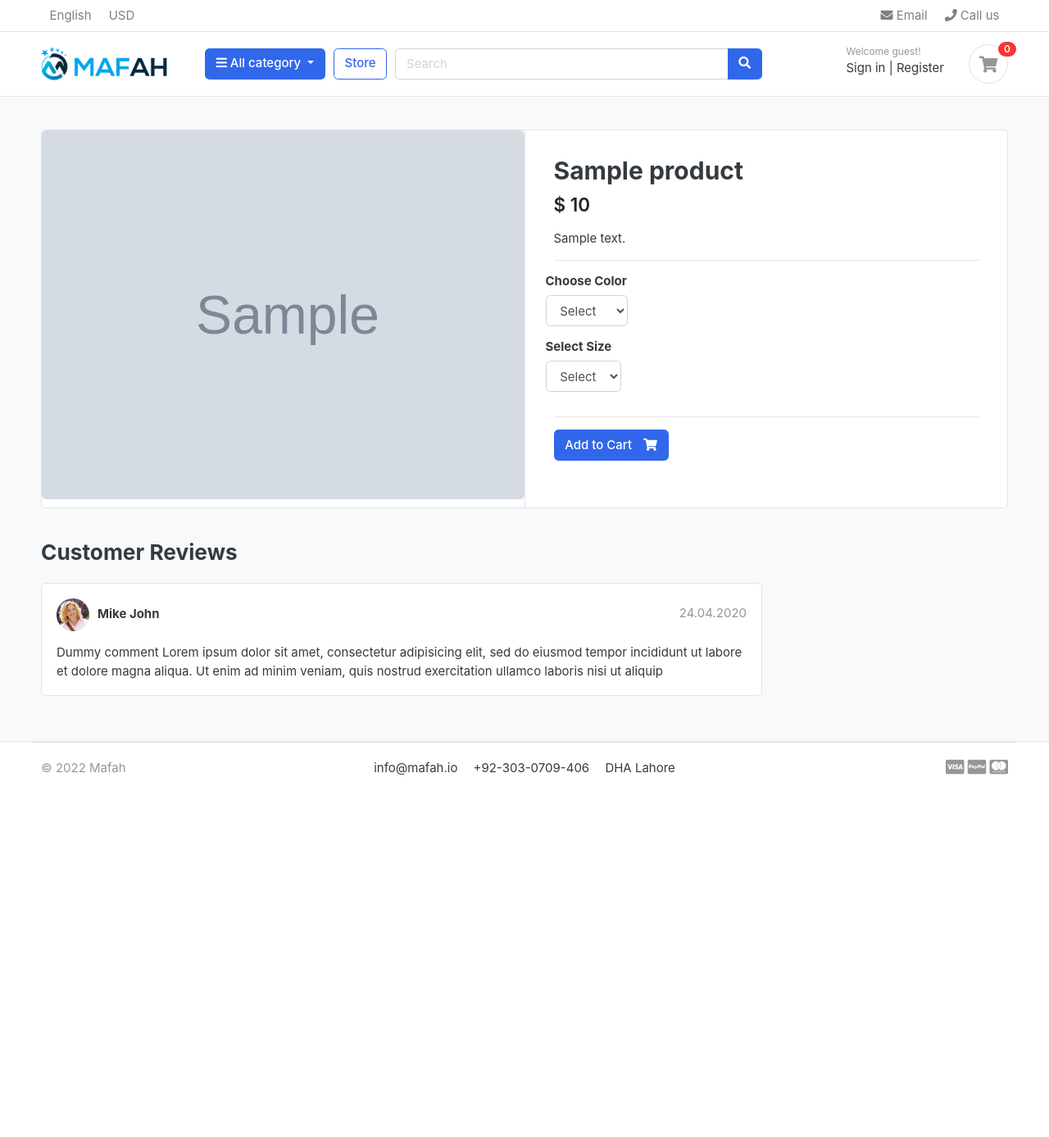
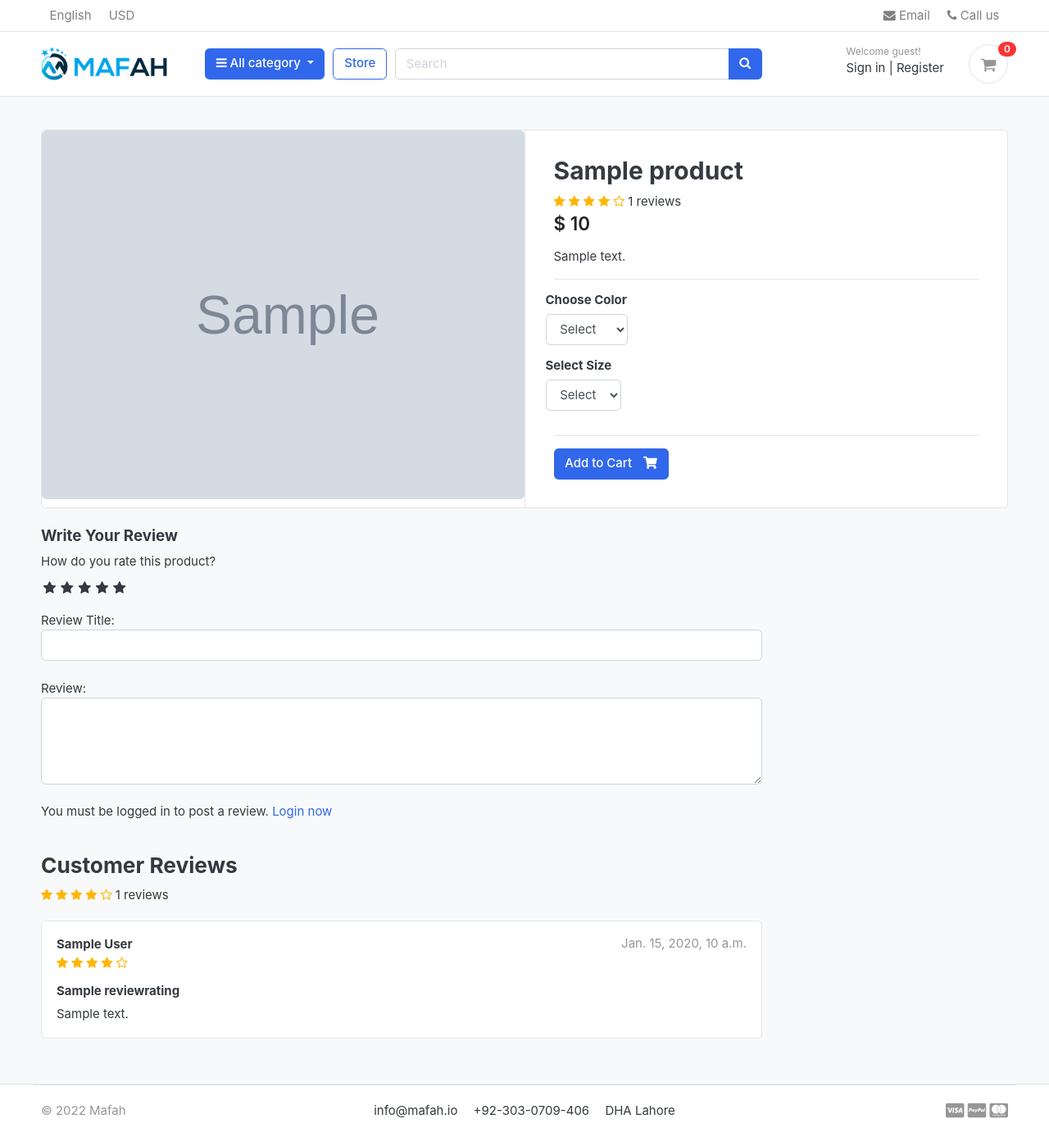
Before and after one commit to AbdurRehmanAlvi/e-commerce-store, a Django app: a page that uses templates/base.html in a window 1280 px wide. Shown: the whole page at 82% size. Before the commit the page ends 945 px from the top, so only its background shows below. Run offline with Django 3.2, Linux system fonts and the light colour scheme; tables that the repository leaves empty hold one stand-in row (values such as "Sample post"); grey boxes marked "Sample" are stand-in pictures; parts of the project's set-up code (start-up, migrations or seed data) failed here and were passed over; some libraries are stand-ins or nearby versions; some web fonts are replaced.

Commit message:
review and rating system

```diff
--- a/accounts/models.py
+++ b/accounts/models.py
@@ -1,5 +1,3 @@
-import email
-from turtle import Turtle
 from django.db import models
 from django.contrib.auth.models import AbstractBaseUser, BaseUserManager
 
@@ -66,6 +64,10 @@ class Account(AbstractBaseUser):
 
     objects = MyAccountManager()
 
+    # Full name to print in review
+    def full_name(self):
+        return f'{self.first_name} {self.last_name}'
+
     # To retrun email in Template
 
     def __str__(self):
--- /dev/null
+++ b/greatkart/static/css/custom.css
@@ -0,0 +1,46 @@
+/* Hide Radio button */
+.rate > input{
+    display: none;
+  }
+
+  .rate{
+    display: inline-block;;
+    border: 0;
+  }
+
+  .rate > label{
+    float: right;
+  }
+
+  /* Showing the stars */
+  .rate > label:before{
+    display: inline-block;
+    font-size: 1.1rem;
+    font-family: FontAwesome;
+    content: "\f005";
+    margin:0;
+    padding:0.3rem .2rem;
+    cursor: pointer;
+  }
+
+  /* Half star */
+  .rate .half:before{
+    content: "\f089";
+    position: absolute;
+    padding-right: 0;
+  }
+
+  /* Click and hover */
+  input:checked ~ label, label:hover ~ label{
+    color: #ffb503;
+  }
+
+  /* hover hightlight */
+  input:checked + label:hover, input:checked ~ label:hover,input:checked ~ label:hover ~ label,
+  label:hover ~ input:checked ~ label{
+    color: #cc9000;
+  }
+
+  .rating-star i{
+    color: #ffb503 !important;
+  }
--- a/store/admin.py
+++ b/store/admin.py
@@ -1,5 +1,5 @@
 from django.contrib import admin
-from .models import Product, Variation
+from .models import Product, Variation, ReviewRating
 
 # Register your models here.
 
@@ -15,3 +15,4 @@ class VariationAdmin(admin.ModelAdmin):
 
 admin.site.register(Product, ProductAdmin)
 admin.site.register(Variation, VariationAdmin)
+admin.site.register(ReviewRating)
--- a/store/urls.py
+++ b/store/urls.py
@@ -6,4 +6,5 @@ urlpatterns = [
     path('category/<slug:category_slug>/', views.store, name='products_by_category'),
     path('category/<slug:category_slug>/<slug:product_slug>/', views.product_detail, name='product_detail'),
     path('search/', views.search, name='search'),
+    path('submit_review/<int:product_id>/', views.submit_review, name='submit_review'),
 ]
--- a/store/views.py
+++ b/store/views.py
@@ -2,12 +2,15 @@ from difflib import context_diff
 from multiprocessing import context
 from django.core.paginator import EmptyPage, PageNotAnInteger, Paginator
 from django.http import HttpResponse
-from django.shortcuts import get_object_or_404, render
+from django.shortcuts import get_object_or_404, render, redirect
 from carts.models import CartItem
 from carts.views import _cart_id
 from category.models import Category
-from . models import Product
+from . models import Product, ReviewRating
 from django.db.models import Q
+from .forms import ReviewForm
+from django.contrib import messages
+from orders.models import OrderProduct
 
 
 # Create your views here.
@@ -46,11 +49,27 @@ def product_detail(request, category_slug, product_slug):
     except Exception as e:
         raise e
 
+    # Review Check Login
+    if request.user.is_authenticated:
+        try:
+            orderproduct = OrderProduct.objects.filter(user=request.user, product_id=single_product.id).exists()
+        except OrderProduct.DoesNotExist:
+            orderproduct = None
+    else:
+        orderproduct = None
+
+    # Get the reviews
+    reviews = ReviewRating.objects.filter(product_id=single_product.id, status=True)
+
     context = {
-        'single_product' : single_product,
-        'in_cart' : in_cart,
+        'single_product': single_product,
+        'in_cart'       : in_cart,
+        'orderproduct': orderproduct,
+        'reviews': reviews,
     }
     return render(request, 'store/product_detail.html', context)
+
+
 
 
 def search(request):
@@ -65,3 +84,27 @@ def search(request):
     }
 
     return render(request, 'store/store.html', context)
+
+
+def submit_review(request, product_id):
+    url = request.META.get('HTTP_REFERER') # Get the curren url
+    if request.method == 'POST':
+        try:
+            reviews = ReviewRating.objects.get(user__id=request.user.id, product__id=product_id) # __ use to access
+            form = ReviewForm(request.POST, instance=reviews) # instance is use TO check and update review
+            form.save()
+            messages.success(request, 'Thank you! Your review has been updated.')
+            return redirect(url)
+        except ReviewRating.DoesNotExist:
+            form = ReviewForm(request.POST)
+            if form.is_valid():
+                data = ReviewRating()
+                data.subject = form.cleaned_data['subject']
+                data.rating = form.cleaned_data['rating'] # refering to product_detail.html name rating and review
+                data.review = form.cleaned_data['review']
+                data.ip = request.META.get('REMOTE_ADDR')
+                data.product_id = product_id
+                data.user_id = request.user.id
+                data.save()
+                messages.success(request, 'Thank you! Your review has been submitted.')
+                return redirect(url)
--- a/templates/base.html
+++ b/templates/base.html
@@ -24,6 +24,9 @@
 <!-- custom style -->
 <link href="{% static 'css/ui.css' %}" rel="stylesheet" type="text/css"/>
 <link href="{% static 'css/responsive.css' %}" rel="stylesheet" media="only screen and (max-width: 1200px)" />
+
+<link href="{% static 'css/custom.css' %}" rel="stylesheet" type="text/css"/>
+<link rel="stylesheet" href="https://cdnjs.cloudflare.com/ajax/libs/font-awesome/4.7.0/css/font-awesome.min.css">
 
 <!-- custom javascript -->
 <script src="{% static 'js/script.js' %}" type="text/javascript"></script>
--- a/templates/store/product_detail.html
+++ b/templates/store/product_detail.html
@@ -1,5 +1,4 @@
 {% extends 'base.html' %}
-
 {% load static %}
 
 {% block content %}
@@ -20,17 +19,25 @@
 				</aside>
 				<main class="col-md-6 border-left">
 
-
 					<form action="{% url 'add_cart' single_product.id %}" method="POST">
 						{% csrf_token %}
-
-
 						<article class="content-body">
 
 							<h2 class="title">{{ single_product.product_name }}</h2>
+							<div class="rating-star">
+								<span>
+									<i class="fa fa-star{% if single_product.averageReview < 0.5 %}-o{% elif single_product.averageReview >= 0.5 and single_product.averageReview < 1 %}-half-o {% endif %}" aria-hidden="true"></i>
+									<i class="fa fa-star{% if single_product.averageReview < 1.5 %}-o{% elif single_product.averageReview >= 1.5 and single_product.averageReview < 2 %}-half-o {% endif %}" aria-hidden="true"></i>
+									<i class="fa fa-star{% if single_product.averageReview < 2.5 %}-o{% elif single_product.averageReview >= 2.5 and single_product.averageReview < 3 %}-half-o {% endif %}" aria-hidden="true"></i>
+									<i class="fa fa-star{% if single_product.averageReview < 3.5 %}-o{% elif single_product.averageReview >= 3.5 and single_product.averageReview < 4 %}-half-o {% endif %}" aria-hidden="true"></i>
+									<i class="fa fa-star{% if single_product.averageReview < 4.5 %}-o{% elif single_product.averageReview >= 4.5 and single_product.averageReview < 5 %}-half-o {% endif %}" aria-hidden="true"></i>
+	<span>{{single_product.countReview}} reviews</span>
+									</span>
+							</div>
+
 
 							<div class="mb-3">
-                            <var class="price h4">$ {{ single_product.price }}</var>
+								<var class="price h4">$ {{single_product.price}}</var>
 							</div>
 
 							<p>{{ single_product.description }}</p>
@@ -43,31 +50,30 @@
 									<select name="color" class="form-control" required>
 										<option value="" disabled selected>Select</option>
 										{% for i in single_product.variation_set.colors %}
-                                        <option value="{{i.variation_value | lower }}">{{i.variation_value | capfirst }}</option>
+										<option value="{{ i.variation_value | lower }}">{{ i.variation_value | capfirst }}</option>
 										{% endfor %}
 									</select>
 								</div>
-                            </div> <!-- row.// -->
-                            {% comment %} We will start from here {% endcomment %}
+							</div>
 							<div class="row">
 								<div class="item-option-select">
 									<h6>Select Size</h6>
 									<select name="size" class="form-control">
 										<option value="" disabled selected>Select</option>
 										{% for i in single_product.variation_set.sizes %}
-                                        <option value="{{i.variation_value | lower }}">{{i.variation_value | capfirst }}</option>
+										<option value="{{ i.variation_value | lower }}">{{ i.variation_value | capfirst }}</option>
 										{% endfor %}
 									</select>
 								</div>
-                            </div> <!-- row.// -->
+							</div>
 							<hr>
 							{% if single_product.stock <= 0 %}
-                                <h2 class='text-danger'> Out of Stock </h5>
+							<h5 class="text-danger">Out of Stock</h5>
 							{% else %}
-                                <button type='submit' class="btn  btn-primary"> <span class="text">Add to Cart</span> <i class="fas fa-shopping-cart"></i> </button>
+							<button type="submit" class="btn  btn-primary"> <span class="text">Add to Cart</span> <i class="fas fa-shopping-cart"></i> </button>
 							{% endif %}
 						</article> <!-- product-info-aside .// -->
-                    </from>
+					</form>
 				</main> <!-- col.// -->
 			</div> <!-- row.// -->
 		</div> <!-- card.// -->
@@ -78,29 +84,90 @@
 		<div class="row">
 			<div class="col-md-9">
 
+
+
+				<form action="{% url 'submit_review' single_product.id %}" method="POST">
+					{% csrf_token %}
+					<h5>Write Your Review</h5>
+
+					<div>
+						<!-- Rating stars -->
+						<label>How do you rate this product?</label>
+						<br>
+						<div class="rate">
+							<input type="radio" name="rating" id="rating10" value="5" required /><label for="rating10" title="5"></label>
+							<input type="radio" name="rating" id="rating9" value="4.5" required /><label for="rating9" title="4.5" class="half"></label>
+							<input type="radio" name="rating" id="rating8" value="4" required /><label for="rating8" title="4"></label>
+							<input type="radio" name="rating" id="rating7" value="3.5" required /><label for="rating7" title="3.5" class="half"></label>
+							<input type="radio" name="rating" id="rating6" value="3" required /><label for="rating6" title="3"></label>
+							<input type="radio" name="rating" id="rating5" value="2.5" required /><label for="rating5" title="2.5" class="half"></label>
+							<input type="radio" name="rating" id="rating4" value="2" required /><label for="rating4" title="2"></label>
+							<input type="radio" name="rating" id="rating3" value="1.5" required /><label for="rating3" title="1.5" class="half"></label>
+							<input type="radio" name="rating" id="rating2" value="1" required /><label for="rating2" title="1"></label>
+							<input type="radio" name="rating" id="rating1" value="0.5" required /><label for="rating1" title="0.5" class="half"></label>
+						</div>
+<br>
+						Review Title:
+						<input type="text" class="form-control" name="subject">
+						<br>
+						Review:
+						<textarea name="review" rows="4" class="form-control"></textarea>
+						<br>
+						{% if user.is_authenticated %}
+							{% if orderproduct %}
+								<input type="submit" value="Submit Review" class="btn btn-primary">
+							{% else %}
+								<p>You must purchase this product to post a review.</p>
+							{% endif %}
+						{% else %}
+						<p>You must be logged in to post a review. <span><a href="{% url 'login' %}">Login now</a></span></p>
+						{% endif %}
+
+					</div>
+{% include 'includes/alerts.html' %}
+				</form>
+<br>
 <header class="section-heading">
 	<h3>Customer Reviews </h3>
+	<div class="rating-star">
+		<span>
+			<i class="fa fa-star{% if single_product.averageReview < 0.5 %}-o{% elif single_product.averageReview >= 0.5 and single_product.averageReview < 1 %}-half-o {% endif %}" aria-hidden="true"></i>
+			<i class="fa fa-star{% if single_product.averageReview < 1.5 %}-o{% elif single_product.averageReview >= 1.5 and single_product.averageReview < 2 %}-half-o {% endif %}" aria-hidden="true"></i>
+			<i class="fa fa-star{% if single_product.averageReview < 2.5 %}-o{% elif single_product.averageReview >= 2.5 and single_product.averageReview < 3 %}-half-o {% endif %}" aria-hidden="true"></i>
+			<i class="fa fa-star{% if single_product.averageReview < 3.5 %}-o{% elif single_product.averageReview >= 3.5 and single_product.averageReview < 4 %}-half-o {% endif %}" aria-hidden="true"></i>
+			<i class="fa fa-star{% if single_product.averageReview < 4.5 %}-o{% elif single_product.averageReview >= 4.5 and single_product.averageReview < 5 %}-half-o {% endif %}" aria-hidden="true"></i>
+	<span>{{single_product.countReview}} reviews</span>
+			</span>
+	</div>
 
 </header>
 
+{% for review in reviews %}
 				<article class="box mb-3">
 					<div class="icontext w-100">
-                <img src="{% static './images/avatars/avatar1.jpg' %}" class="img-xs icon rounded-circle">
+
 						<div class="text">
-                    <span class="date text-muted float-md-right">24.04.2020 </span>
-                    <h6 class="mb-1">Mike John </h6>
-
+							<span class="date text-muted float-md-right">{{review.updated_at}} </span>
+							<h6 class="mb-1">{{review.user.full_name}} </h6>
+							<div class="rating-star">
+								<span>
+									<i class="fa fa-star{% if review.rating == 0.5 %}-half-o{% elif review.rating < 1 %}-o {% endif %}" aria-hidden="true"></i>
+									<i class="fa fa-star{% if review.rating == 1.5 %}-half-o{% elif review.rating < 2 %}-o {% endif %}" aria-hidden="true"></i>
+									<i class="fa fa-star{% if review.rating == 2.5 %}-half-o{% elif review.rating < 3 %}-o {% endif %}" aria-hidden="true"></i>
+									<i class="fa fa-star{% if review.rating == 3.5 %}-half-o{% elif review.rating < 4 %}-o {% endif %}" aria-hidden="true"></i>
+									<i class="fa fa-star{% if review.rating == 4.5 %}-half-o{% elif review.rating < 5 %}-o {% endif %}" aria-hidden="true"></i>
+								</span>
+							</div>
 						</div>
 					</div> <!-- icontext.// -->
 					<div class="mt-3">
+						<h6>{{review.subject}}</h6>
 						<p>
-                    Dummy comment Lorem ipsum dolor sit amet, consectetur adipisicing elit, sed do eiusmod
-                    tempor incididunt ut labore et dolore magna aliqua. Ut enim ad minim veniam,
-                    quis nostrud exercitation ullamco laboris nisi ut aliquip
+							{{review.review}}
 						</p>
 					</div>
 				</article>
-
+{% endfor %}
 
 
 			</div> <!-- col.// -->
@@ -111,4 +178,4 @@
 </section>
 <!-- ========================= SECTION CONTENT END// ========================= -->
 
-{% endblock content %}
+{% endblock %}
```
Also changed, not shown: store/forms.py (added, +7 -0 lines), store/models.py (+33 -5 lines), store/migrations/0003_reviewrating.py (added). Lines whose indentation alone changed are shown as unchanged.
